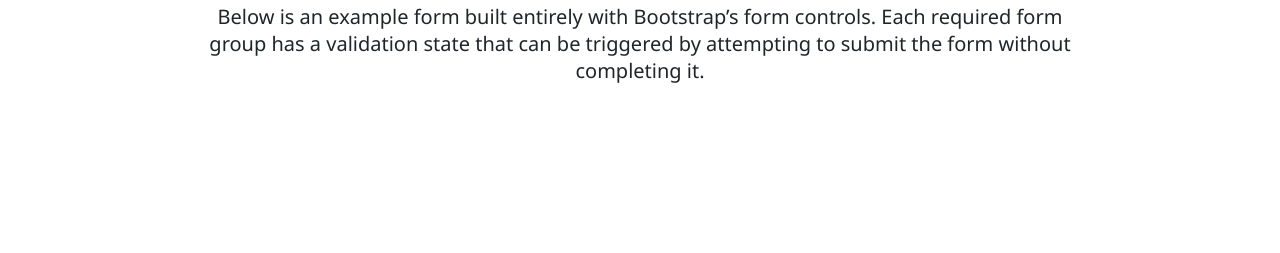
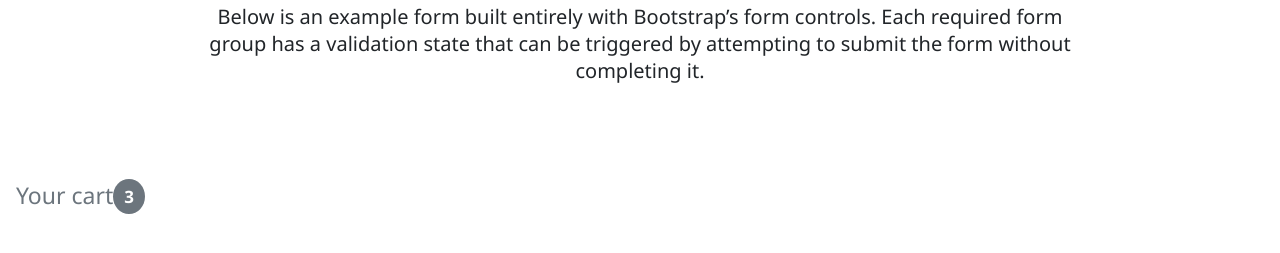
Before and after one commit to Erjankydyrov/Checkout-example, a plain HTML site: page index.html in a window 1280 px wide. Shown: the part 229-482 px from the top of the page. Drawn offline with Linux system fonts and the light colour scheme.

Commit message:
added .soder and window-1

```diff
--- a/index.html
+++ b/index.html
@@ -1,5 +1,5 @@
 <!DOCTYPE html>
-<html lang="en">
+<html lang="ru">
 <head>
     <meta charset="UTF-8">
     <meta name="viewport" content="width=device-width, initial-scale=1.0">
@@ -14,7 +14,14 @@
                 <h2>Checkout form</h2>
                 <p class="lead">Below is an example form built entirely with Bootstrap’s form controls. Each required form group has a validation state that can be triggered by attempting to submit the form without completing it.</p>
             </div>
+            <div class="soder">
+                <div class="window-1">
+                    <h4>
+                        <span class="h4-text">Your cart</span>
+                        <span class="h4-num">3</span>
+                    </h4>
 
+            </div>
         </main>
     </div>
 </body>
--- a/style.css
+++ b/style.css
@@ -23,3 +23,42 @@
     font-weight: 300;
     font-family: 'Segoe UI', Tahoma, Geneva, Verdana, sans-serif;
 }
+.soder{
+    display: flex;
+    flex-wrap: wrap;
+    font-family: 'Segoe UI', Tahoma, Geneva, Verdana, sans-serif;
+    flex: 0 0 auto;
+}
+.window-1{
+    margin-top: 16px;
+    padding: 0 8px;
+    color: rgb(33, 37, 41);
+    flex-basis: auto;
+    flex-grow: 0;
+    flex-shrink: 0;
+    font-size: 16px;
+    font-weight: 400;
+    order: 6;
+}
+.window-1 h4{
+    display: flex;
+    justify-content: space-between;
+    font-size: 23px;
+    font-weight: 500px;
+    font-family: 'Segoe UI', Tahoma, Geneva, Verdana, sans-serif;
+}
+.window-1 h4 .h4-text{
+    color: rgb(108, 117, 125);
+    font-weight: 400;
+}
+.window-1 h4 .h4-num{
+    background-color: rgb(108, 117, 125);
+    color: white;
+    font-size: 17px;
+    font-weight: 700;
+    text-align: center;
+    white-space: nowrap;
+    vertical-align: baseline;
+    border-radius: 50%;
+    padding: .35em .65em;
+}
```
